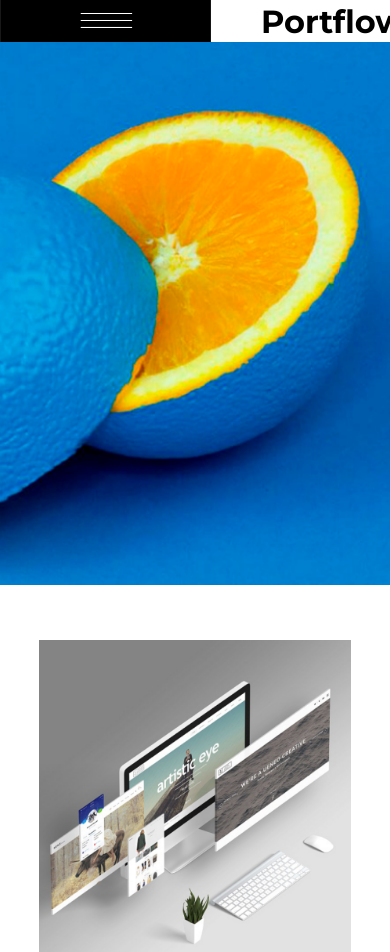
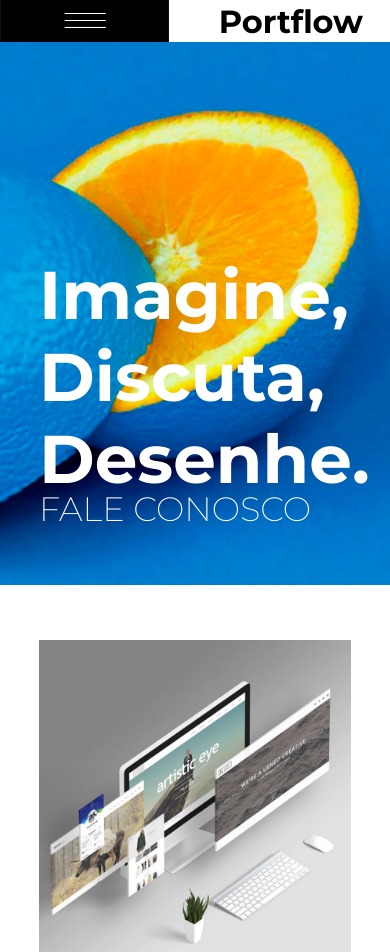
Before and after one commit to Gabicold/PortFlow, a plain HTML site: page index.html in a window 390 px wide. Shown: the top 952 px of the page. Drawn offline with Linux system fonts and the light colour scheme.

Commit message:
acho que é a ultima

```diff
--- a/index.css
+++ b/index.css
@@ -148,7 +148,7 @@ main{
     .hamburguer{
         display:flex;
         height: 5vh;
-        width: 25vh;
+        width: 20vh;
     }
     .hi{
 
@@ -156,11 +156,38 @@ main{
         width: 30vh;
     }
     .pf{
-      margin-right: 50vw;
+      margin-right: 25vw;
     }
     li{
         display:none;
     }
+    h2{
+        Display:none;
+    }
+    .Texto_bo{
+        display: none;
+    }
+    .Imagine{
+        color:white;
+        font-size: 8vh;
+        font-weight: bold;
+        font-family: "Montserrat";
+        width: 80vw;
+        position:relative;
+         top: 65vw;
+         left: 10vw;
+    }
+    .Texto_bo2{
+        font-size: 4vh;
+        color:white;
+        font-weight: lighter;
+        width: max-content;
+        font-family: "Montserrat";
+        position: absolute;
+         top: 125vw;
+         left: 10vw;
+    }
+
     /*Main*/
    .bo{
     display:none;
@@ -227,15 +254,16 @@ main{
         align-items: center;
         margin-left: 70vw;
         margin-top: 1087vw;
-        width: 15vw;
-        height: 8vw;
+        width: 10vh;
+        height: 5vh;
     }
     .Topo{
         position:absolute;
         font-family: "Montserrat";
         font-weight: bold;
-        margin-left: 3.5vw;
-        margin-top: 2.5vw;
+        position:relative;
+        top: 1.5vh;
+        left:2vh;
 
     }
 }
--- a/index.html
+++ b/index.html
@@ -38,7 +38,8 @@
 
         </div>
         <div class="bo_corte">
-
+            <p class= "Imagine">Imagine, Discuta, Desenhe.</p>
+            <p class="Texto_bo2"> FALE CONOSCO</p>
         </div>
         <div class="img_main">
             <img src="./midia/Grande/mokup telas@2x.png" alt="">
```
